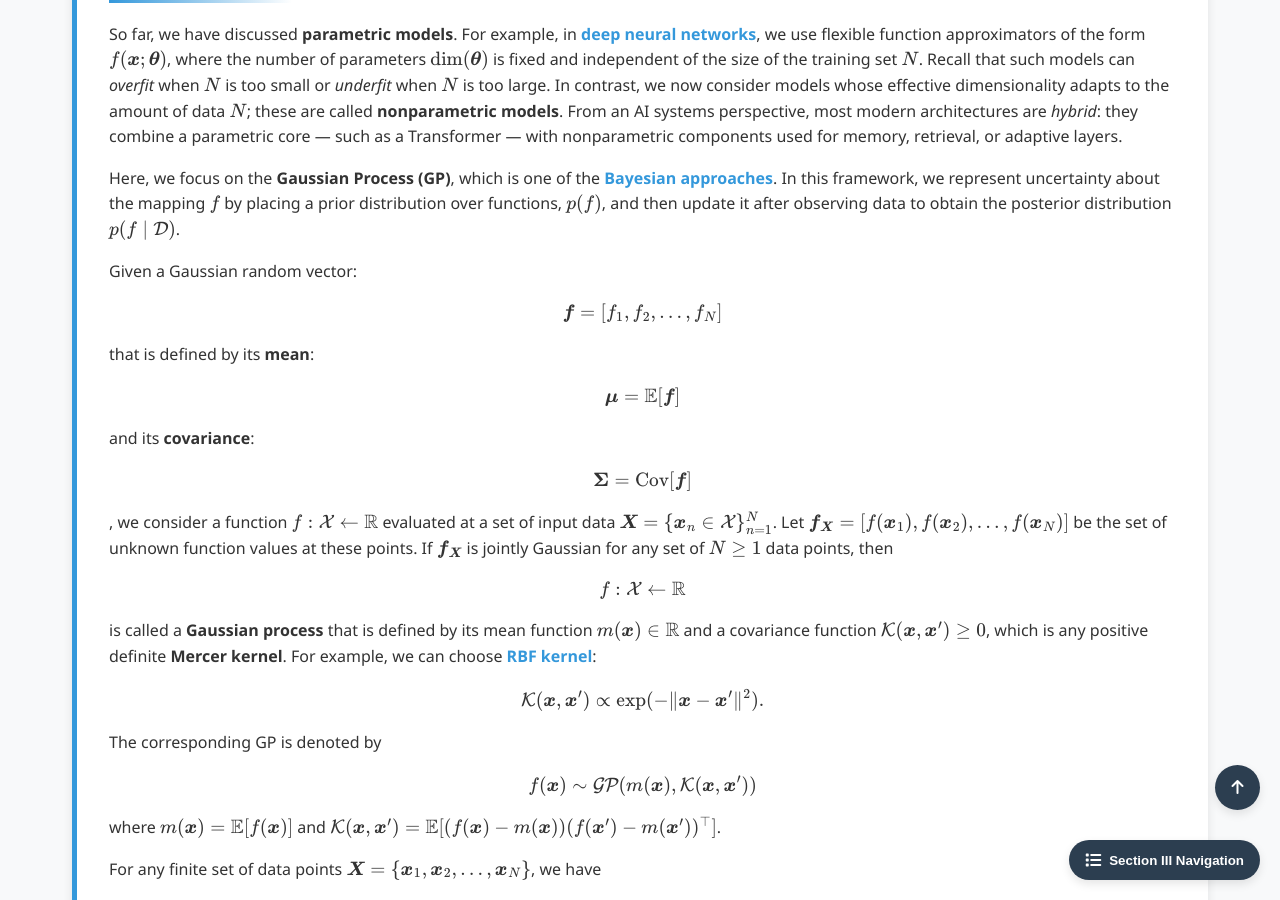
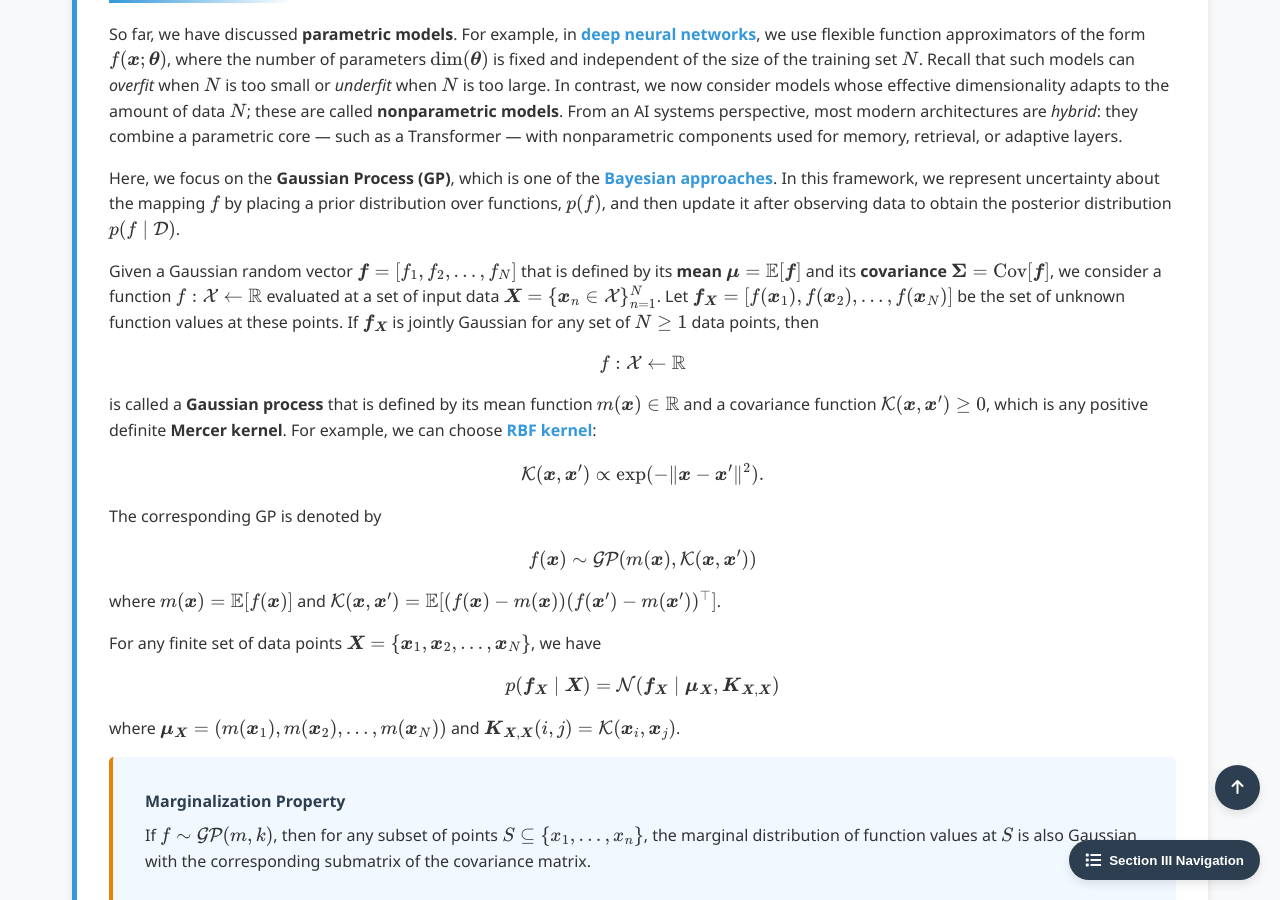
Before and after one commit to Yusukey01/yusukey01.github.io, a Jekyll site: the page built from Mathematics/Probability/gaussian_process.html, in a window 1280 px wide and 900 px high, scrolled down 666 px. Built offline with Jekyll 4.4.1, drawn with Linux system fonts in a browser that asks for light colours.

```diff
--- a/Mathematics/Probability/gaussian_process.html
+++ b/Mathematics/Probability/gaussian_process.html
@@ -124,17 +124,8 @@ uses_python: true
                 </p>
 
                 <p>
-                    Given a Gaussian random vector:
-                    \[
-                    \boldsymbol{f}=[f_1, f_2, \ldots, f_N]
-                    \]
-                     that is defined by its <strong>mean</strong>:
-                    \[
-                    \boldsymbol{\mu} = \mathbb{E}[\boldsymbol{f}]
-                    \]
-                    and its <strong>covariance</strong>:
-                    \[\boldsymbol{\Sigma} = \text{Cov}[\boldsymbol{f}]
-                    \],
+                    Given a Gaussian random vector \(\boldsymbol{f}=[f_1, f_2, \ldots, f_N]\) that is defined by its <strong>mean</strong>
+                    \(\boldsymbol{\mu} = \mathbb{E}[\boldsymbol{f}]\) and its <strong>covariance</strong> \(\boldsymbol{\Sigma} = \text{Cov}[\boldsymbol{f}]\),
                     we consider a function \(f: \mathcal{X} \leftarrow \mathbb{R}\) evaluated at a set of input data \(\boldsymbol{X} = \{\boldsymbol{x}_n \in \mathcal{X}\}_{n=1}^N\).
                     Let \(\boldsymbol{f}_{\boldsymbol{X}} = [f(\boldsymbol{x}_1), f(\boldsymbol{x}_2), \ldots, f(\boldsymbol{x}_N)] \) be the set of
                     unknown function values at these points. If \(\boldsymbol{f}_{\boldsymbol{X}}\) is jointly Gaussian for any set of \(N \geq 1\) data points, then
```
